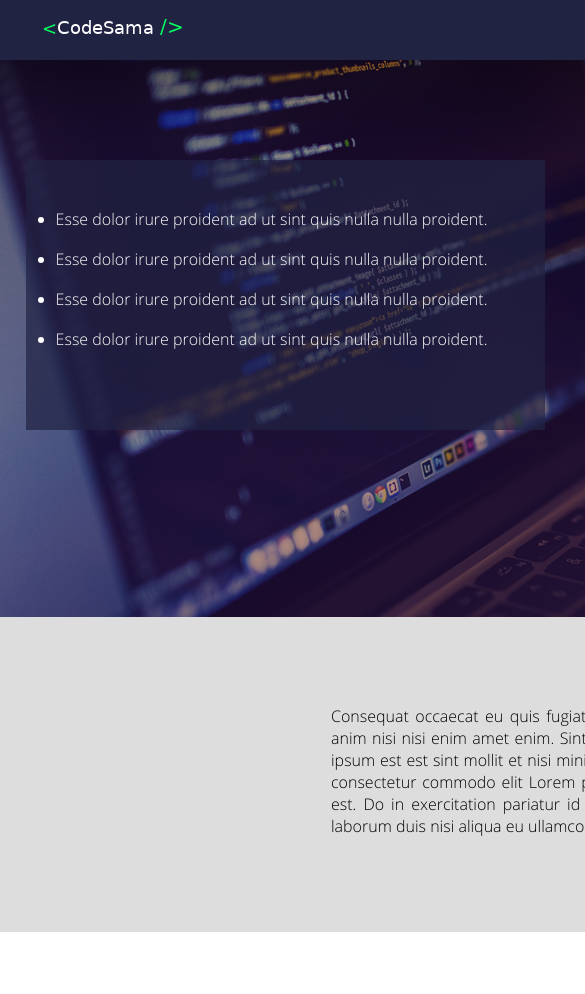
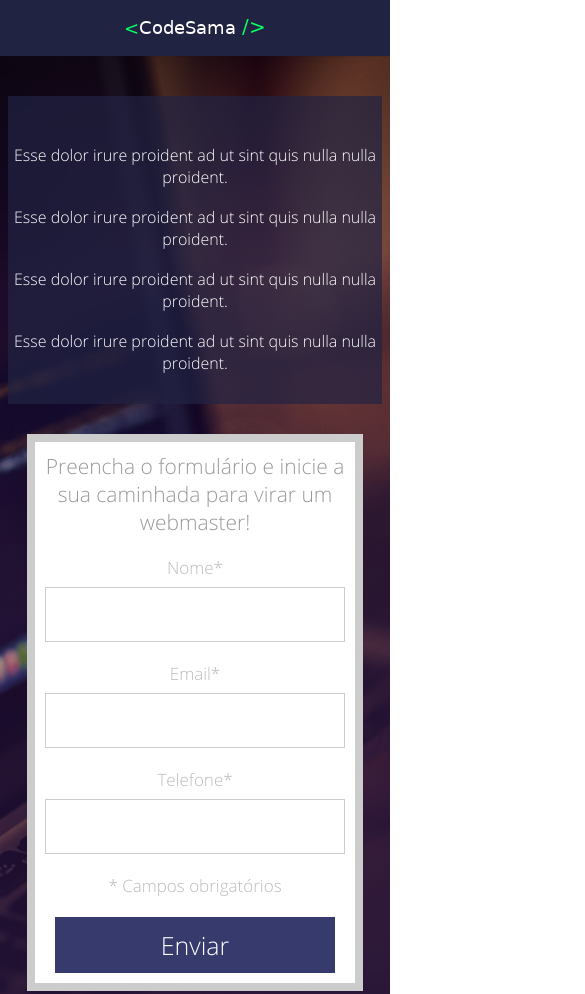
Before and after one commit to dennisdk94/webmaster-danki, a plain HTML site: page projeto1/index.html in a window 390 px wide. Shown: the top 994 px of the page, 585 px wide, since content can reach past the window. Drawn offline with Linux system fonts and the light colour scheme.

Commit message:
Projeto responsivo

```diff
--- a/projeto1/css/style.css
+++ b/projeto1/css/style.css
@@ -19,15 +19,15 @@ html, body {
 }
 
 .center {
-  width: 1280px;
+  max-width: 1280px;
+  width: 100%;
   margin: 0 auto;
-  padding: 0 2%;
 }
 
 .header {
-  min-width: 1280px;
   width: 100%;
   height: 60px;
+  padding: 0 2%;
   background-color: #212343;
 }
 
@@ -36,8 +36,8 @@ html, body {
 }
 
 .container-banner {
-  min-width: 1280px;
   width: 100%;
+  padding: 0 2%;
   height: 557px;
   background-image: url(../images/header_bg.png);
   background-size: cover;
@@ -130,8 +130,7 @@ form input[type=submit]:houver {
 }
 
 .container-2 {
-  min-width: 1280px;
-  padding: 40px;
+  padding: 40px 2%;
   background-color: #dddddd;
   text-align: center;
 }
@@ -141,7 +140,8 @@ form input[type=submit]:houver {
 }
 
 .container-2 p {
-  width: 698px;
+  width: 100%;
+  max-width: 768px;
   margin: 15px 0;
   display: inline-block;
   text-align: justify;
@@ -159,8 +159,7 @@ form input[type=submit]:houver {
 }
 
 .section-1 {
-  min-width: 1280px;
-  padding: 90px 0;
+  padding: 90px 2%;
 }
 
 .section-1 h2 {
@@ -199,3 +198,81 @@ form input[type=submit]:houver {
 .footer p {
   margin-top: 8px;
 }
+
+@media screen and (max-width: 1024px) {
+  .header {
+    height: auto;
+    width: 100%;
+    padding: 15px 0;
+    text-align: center;
+  }
+
+  .header img {
+    margin: 0;
+  }
+
+  .container-list {
+    margin-top: 0;
+    padding: 30px 0;
+    width: 40%;
+    display:  inline-block;
+    max-width: 500px;
+    height: auto;
+  }
+
+  .container-banner {
+    width: 100%;
+    padding: 40px 2%;
+    height: auto;
+    text-align: center;
+  }
+
+  .form {
+    max-width: 400px;
+    padding: 10px;
+    width: 60%;
+    height: 100%;
+    float: right;
+    top: 0;
+  }
+
+  .input-container input[type=text]{
+		width: 100%;
+		height: 55px;
+	}
+
+
+	.form input[type=submit]{
+		max-width: 280px;
+		height: 56px;
+		width: 100%;
+	}
+}
+
+@media screen and (max-width: 768px){
+	.container-2{
+		padding-right: 4%;
+		padding-left: 4%;
+	}
+	.container-list{
+		margin-top: 0;
+		float: none;
+		display: inline-block;
+		width: 100%;
+	}
+
+	.form{
+		float: none;
+		display: inline-block;
+		width: 90%;
+		margin-top:30px;
+	}
+
+	.container-single{
+		float: none;
+		display: inline-block;
+		width: 100%;
+		max-width: 600px;
+		padding:30px 0;
+	}
+}
--- a/projeto1/index.html
+++ b/projeto1/index.html
@@ -3,6 +3,7 @@
 
 <head>
   <meta charset="UTF-8">
+  <meta name="viewport" content="width=device-width, initial-scale=1.0">
   <title>Projeto 01</title>
   <link rel="stylesheet" href="css/style.css">
 </head>
@@ -48,6 +49,7 @@
           </div>
         </form>
       </div>
+      <div class="clear"></div>
     </div>
   </div>
 
```
